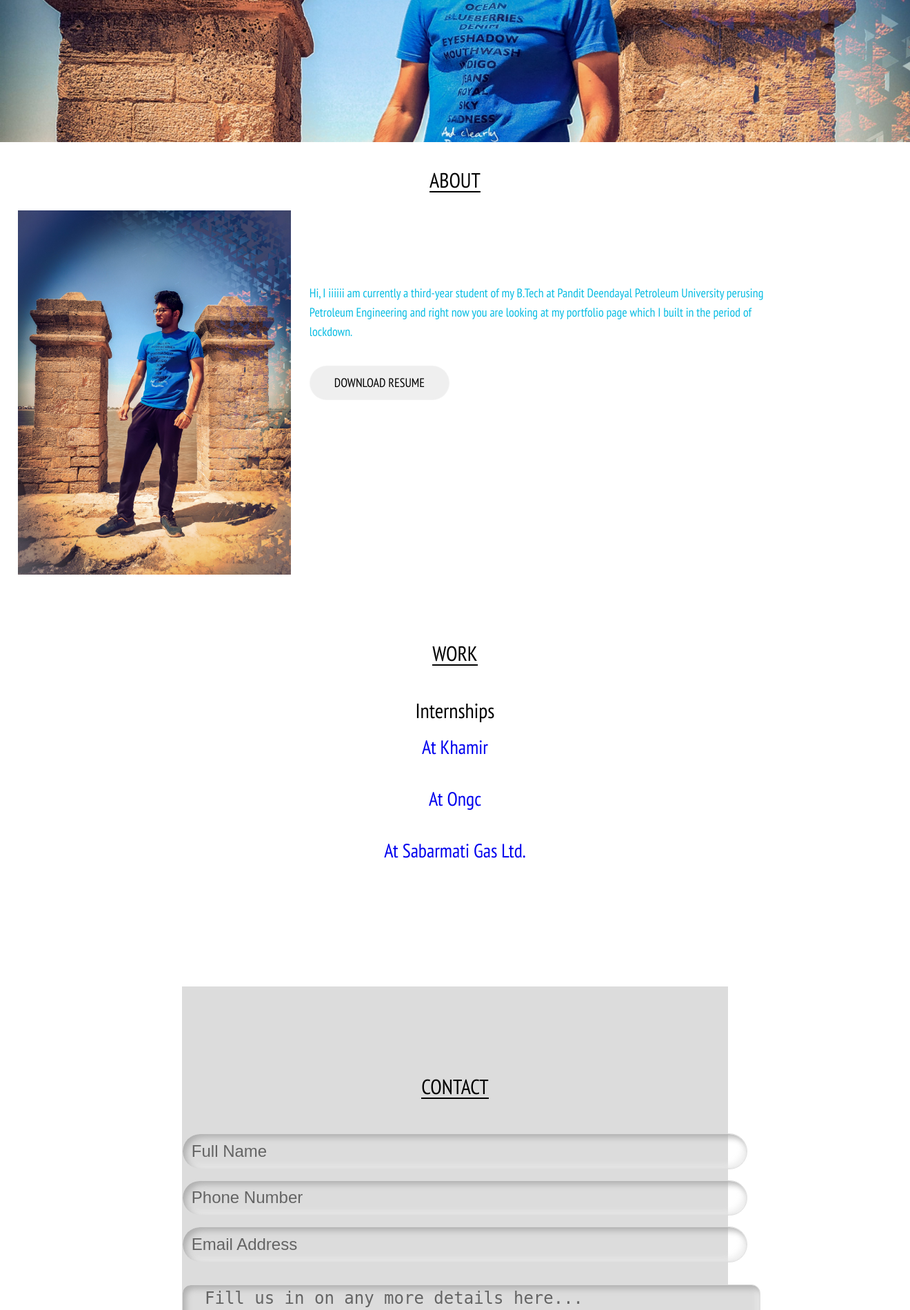
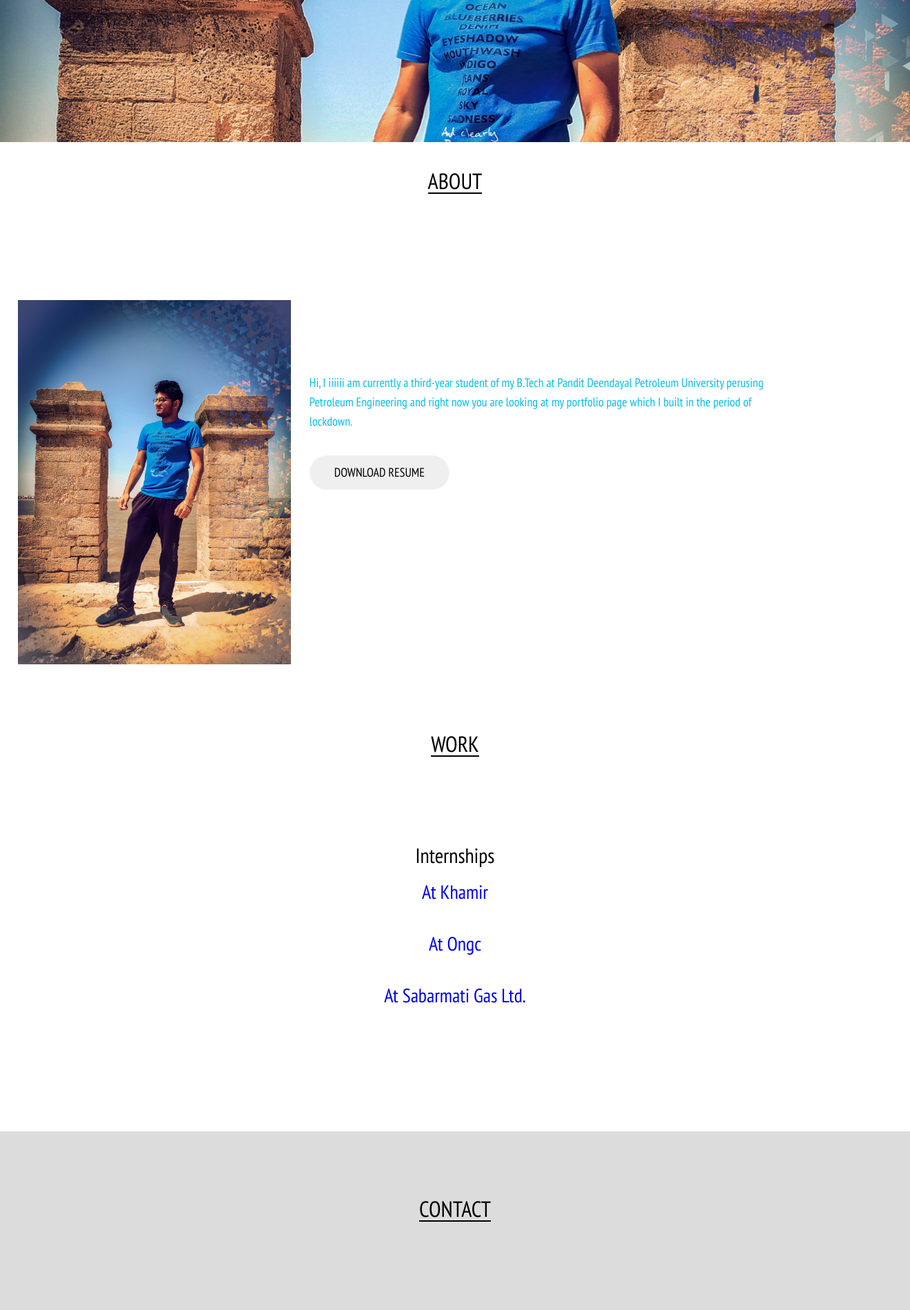
Before and after one commit to pranaywebsite/sample, a PHP site: page / in a window 1320 px wide. Shown: the part 650-2549 px from the top of the page at 69% size. Run offline with PHP 8.4, Linux system fonts and the light colour scheme; style sheets or scripts are compiled from the project's sources; some libraries are stand-ins or nearby versions.

Commit message:
Update procss.css

```diff
--- a/copy/css/procss.css
+++ b/copy/css/procss.css
@@ -252,7 +252,7 @@ header i{
 .section-title h2{
     color:#000;
     display: inline-block;
-    font-size: 30px;
+    font-size: 4vh;
     border-bottom: 2px solid;
     text-transform: uppercase;
     padding:   50px 0px 1px;
@@ -328,46 +328,20 @@ header i{
 
 /*-------------Contact Info--------------*/
 .contact{
-    width: 60%;
-    margin: 0 auto;
-    padding: 50px 0;
+
+    padding: 1rem;
     z-index: 99;
+    font-size: 4rem;
 }
-.contact .section-title{
-    margin-bottom: 50px;
-}
-.contact .info{
-    display:flex;
-    justify-content: center;
-    margin: 50px 0;
+.section-title{
+    margin-bottom: 8rem;
+
 }
 
-.contact-info .textField{
-    width: 100%;
-    height: 50px;
-    border: 1px solid #000;
-    box-sizing: border-box;
-    background-color: transparent;
-    padding: 30px 15px;
-    margin-bottom: 15px;
-    font-family: 'PT Sans Narrow', sans-serif;
-    color:#000;
-    font-size: 16px;
-}
-.contact-info .messageField{
-    height:200px;
+.cform{
+  margin-left:  10%;
 }
 
-.contact-info .submitButton{
-    background-color: #000;
-    color:#fff;
-    height:50px;
-    font-weight: 200;
-    font-size: 16px;
-    cursor:pointer;
-    text-transform: uppercase;
-
-}
 
 .contact-info  h3 {
     margin: 15px 15px;
```
